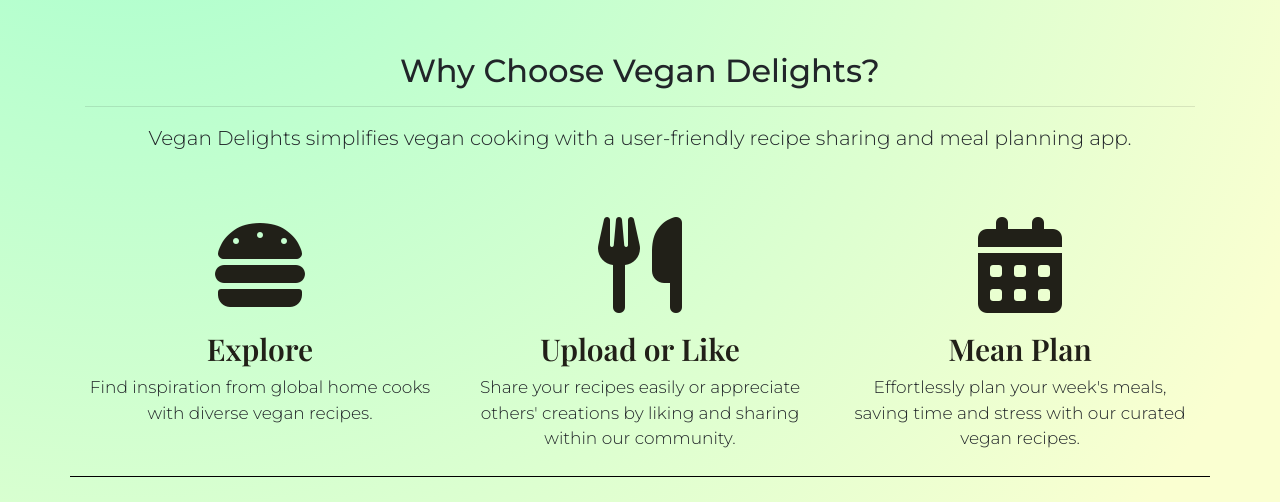
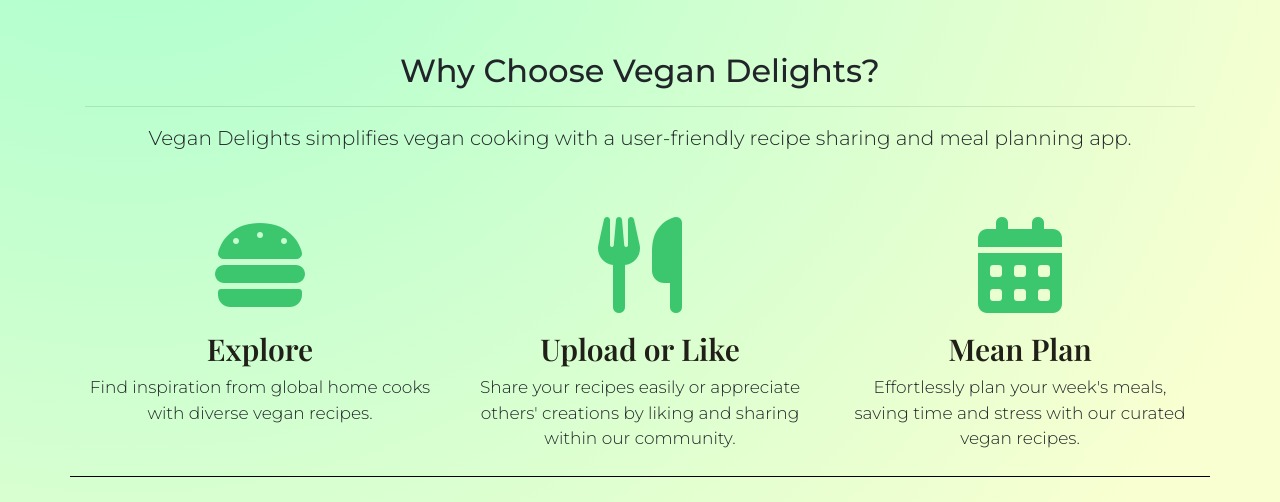
Before and after one commit to mehatabpathan/vegan_delights, a Django app: page / in a window 1280 px wide. Shown: the part 494-996 px from the top of the page. Run offline with Django 4.2, Linux system fonts and the light colour scheme; some libraries are stand-ins or nearby versions.

Commit message:
adding color for the feature image

```diff
--- a/static/css/style.css
+++ b/static/css/style.css
@@ -89,7 +89,7 @@ body {
 
 .feature-image {
     text-align: center;
-    color: #212018;
+    color: #3cc76f;
 }
 
 .feature-title {
```
